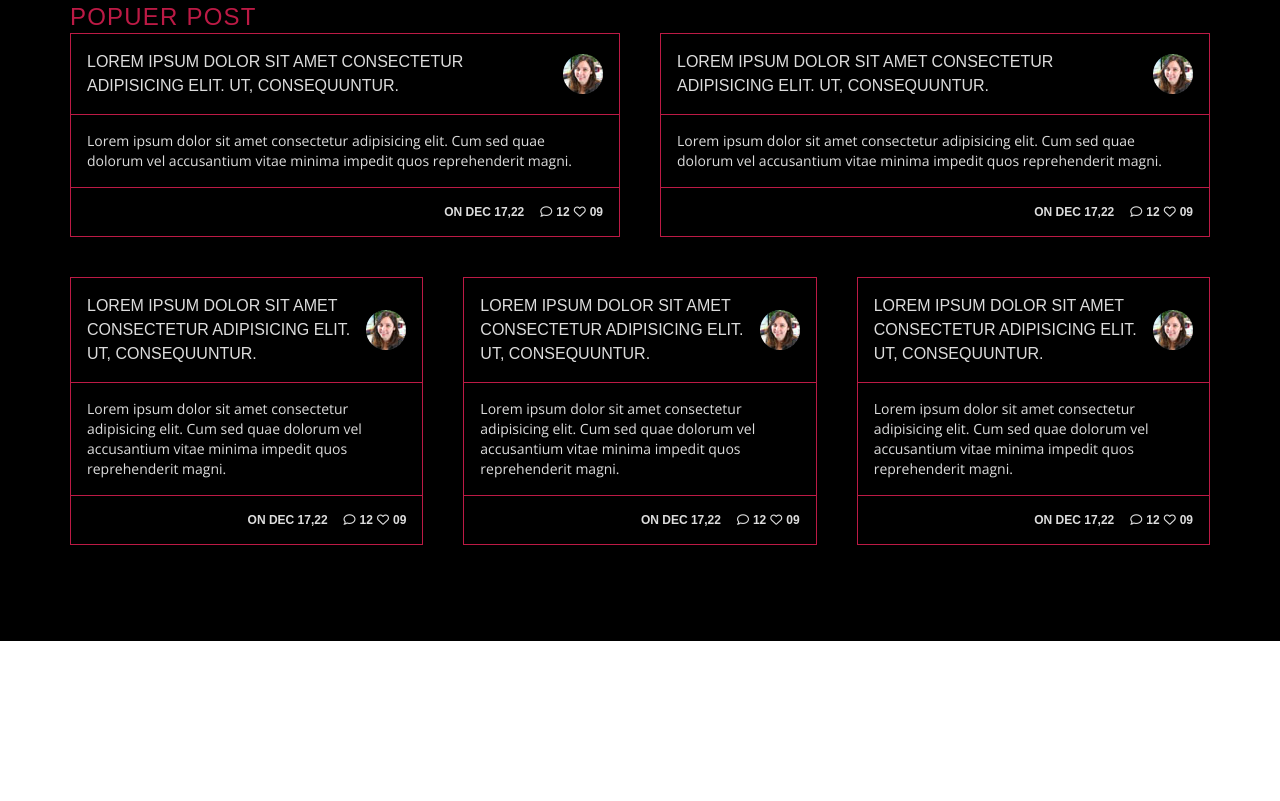
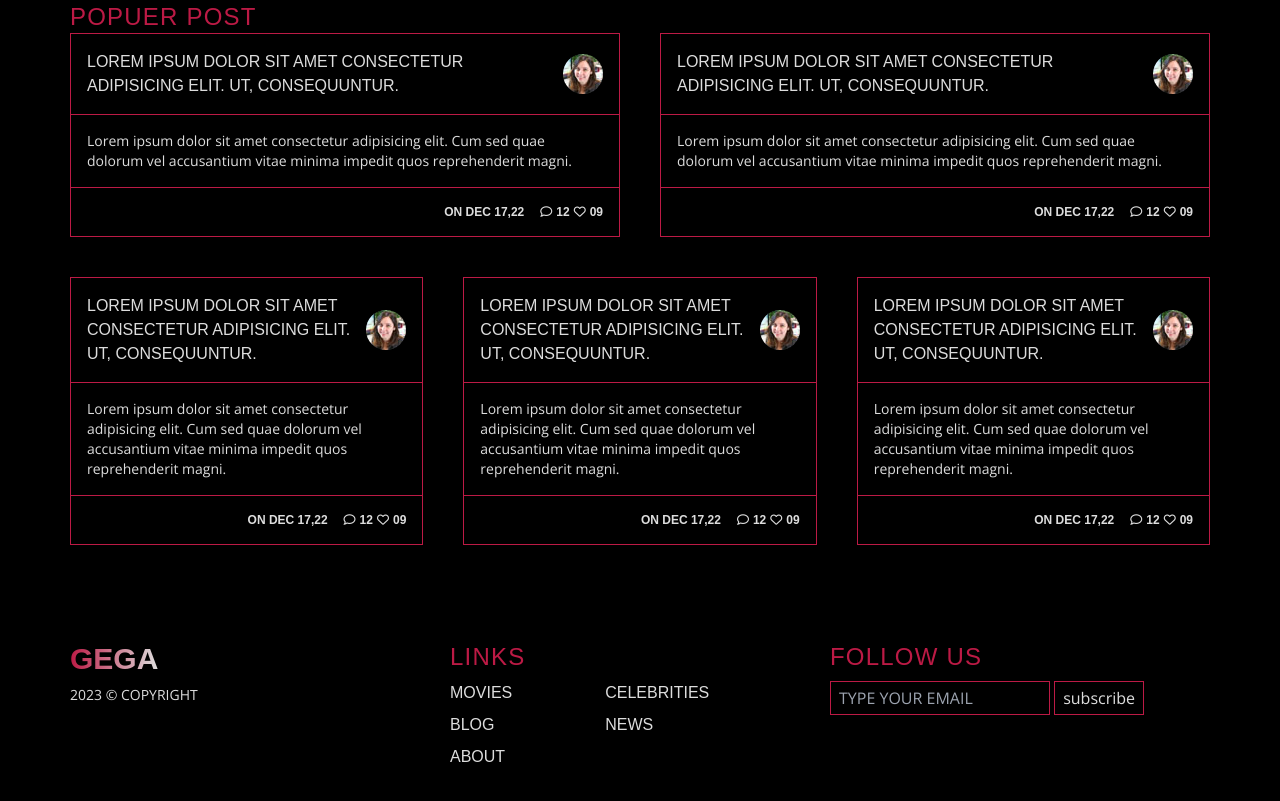
Before and after one commit to Ismailakca/tailwind-example, a website: page public/index.html in a window 1280 px wide. Shown: the part 1950-2751 px from the top of the page. Before the commit the page ends 2591 px from the top, so only its background shows below. Drawn offline with nearby package versions, Linux system fonts and the light colour scheme; a web font is replaced by a local one.

Commit message:
feat:added footer section

```diff
--- a/public/index.html
+++ b/public/index.html
@@ -428,6 +428,35 @@
             </div>
         </div>
     </section>
+
+    <footer class="bg-black text-gega-grey">
+        <div class="container flex pb-8 ">
+            <div class="basis-1/3">
+                <a href="#"
+                    class="text-2xl lg:text-3xl font-bold text-transparent bg-gradient-to-r bg-clip-text from-gega-red to-gega-grey">GEGA</a>
+                <p class="text-sm mt-2">2023 &copy; COPYRIGHT </p>
+            </div>
+            <div class="basis-1/3">
+                <h2 class="mb-2 text-gega-red">LINKS</h2>
+                <div class="grid grid-cols-5 gap-2 uppercase">
+                    <a href="#" class="col-span-2 hover:text-gega-melon duration-500">Movies</a>
+                    <a href="#" class="col-span-2 hover:text-gega-melon duration-500">Celebrities</a>
+                    <a href="#" class="col-span-2 hover:text-gega-melon duration-500">Blog</a>
+                    <a href="#" class="col-span-2 hover:text-gega-melon duration-500">News</a>
+                    <a href="#" class="col-span-2 hover:text-gega-melon duration-500">About</a>
+                </div>
+            </div>
+            <div class="basis-1/3">
+                <h2 class="mb-2 text-gega-red">Follow US</h2>
+                <form action="">
+                    <input type="text" class="py-1 px-2 bg-transparent border border-gega-red"
+                        placeholder="TYPE YOUR EMAIL">
+                    <button class="py-1 px-2 bg-transparent border border-gega-red" type="submit">subscribe</button>
+                </form>
+            </div>
+        </div>
+
+    </footer>
 </body>
 
 </html>
```
Also changed, not shown: public/css/styles.css.
